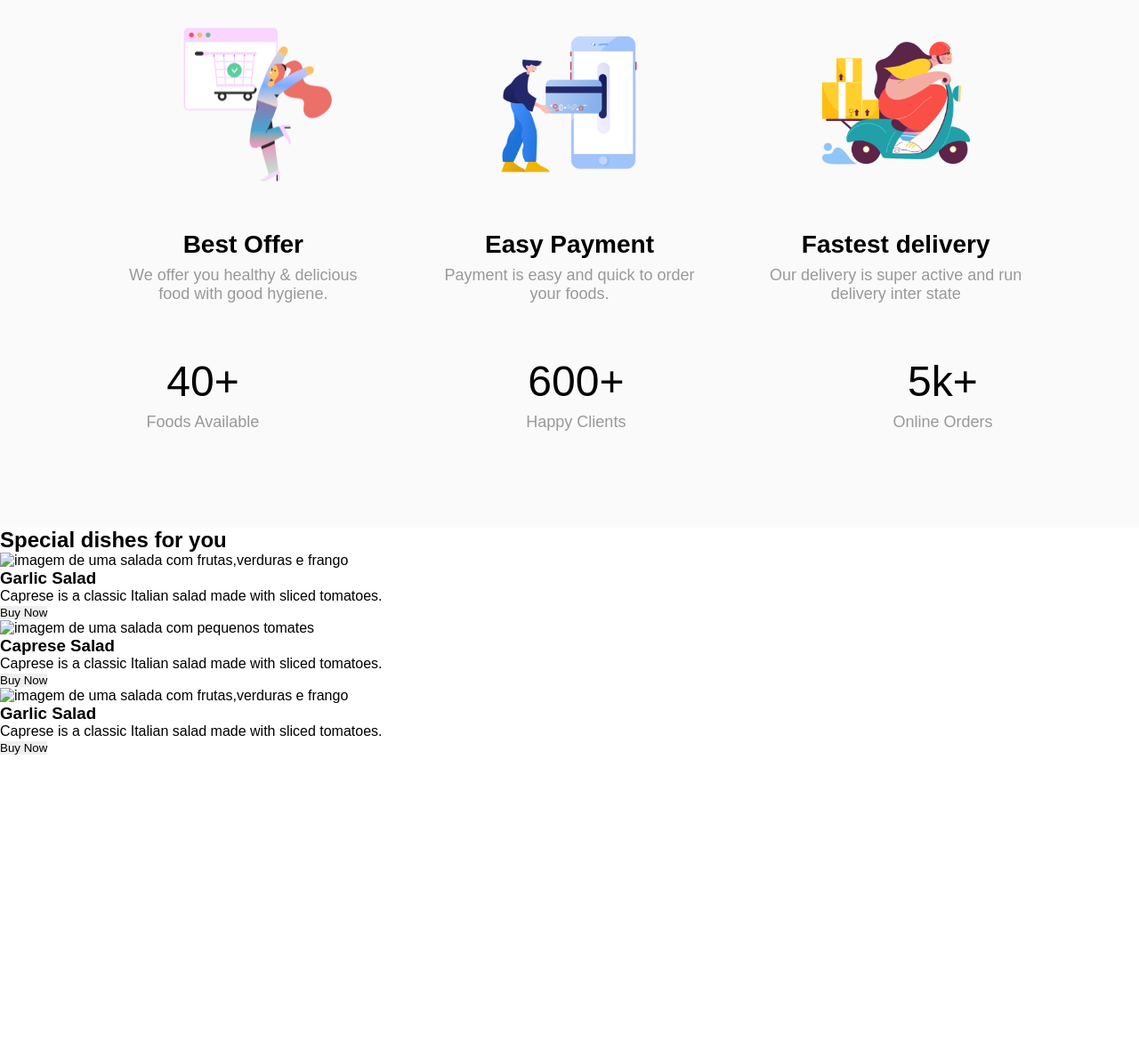
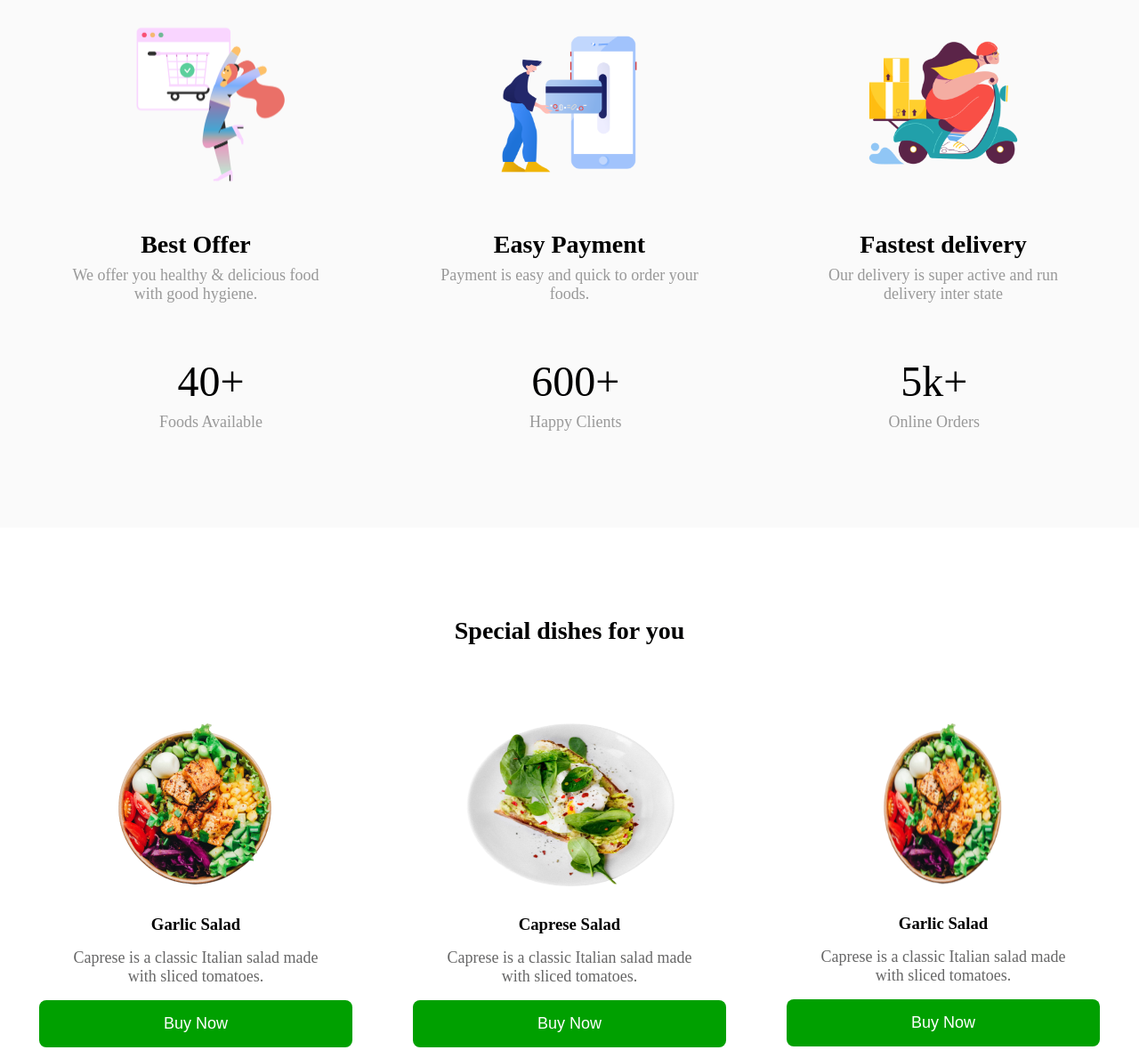
Before and after one commit to itsmsarah/Quick-Food, a plain HTML site: page index.html in a window 1280 px wide. Shown: the part 906-2086 px from the top of the page at 89% size. Before the commit the page ends 1755 px from the top, so only its background shows below. Drawn offline with Linux system fonts and the light colour scheme.

Commit message:
style:Style special dishes in style.css

```diff
--- a/src/styles/global.css
+++ b/src/styles/global.css
@@ -9,8 +9,9 @@
     src: url('../assets/fonts/Gilroy.ttf') format('ttf');
 }
 
+
 body {
-    font-family: 'Gilroy', sans-serif;
+    font-family: 'Gilroy';
 }
 
 :root{
--- a/src/styles/style.css
+++ b/src/styles/style.css
@@ -1,4 +1,24 @@
 @import url(./global.css);
+
+@font-face {
+    font-family: 'Gilroy Black';
+    src: url('../assets/fonts/Gilroy-Black.ttf') format('ttf');
+}
+
+@font-face {
+    font-family: 'Gilroy Bold';
+    src: url('../assets/fonts/Gilroy-Bold.ttf') format('ttf');
+}
+
+@font-face {
+    font-family: 'Gilroy Light';
+    src: url('../assets/fonts/Gilroy-Light.ttf') format('ttf');
+}
+
+@font-face {
+    font-family: 'Gilroy Medium';
+    src: url('../assets/fonts/Gilroy-Medium.ttf') format('ttf');
+}
 
 header{
     display: flex;
@@ -90,14 +110,20 @@ main{
 .why-choose-us{
     background-color: var( --color--white--overlay);
     padding: 100px;
+    display: flex;
+    flex-direction: column;
+    justify-content: center;
+    align-items: center;
 }
 .choose-us-title {
     text-align: center;
 }
 .choose-us-title h2{
     margin-bottom: 14px;
-    font-weight:bold;
-    font-size: var(--font--size--h2);
+    font-size:48px;
+    font-family: 'Gilroy Bold';
+
+
 }
 .choose-us-title p{
   color: var( --color--neutral--grey);
@@ -108,7 +134,7 @@ main{
     width: 216px;
 }
 .article-choose-us{
-    width: 400px;
+    width: 1240px;
     display: flex;
     flex-direction: column;
     align-items: center;
@@ -117,10 +143,12 @@ main{
     align-items: center;
 }
 .cards-why-choose{
+    width: 1240px;
     display: flex;
     justify-content: center;
     margin-top: 60px;
     gap:20px;
+
 }
 .article-choose-us h3{
     text-align: center;
@@ -152,5 +180,62 @@ main{
     margin-top: 8px;
     color: var(--color--neutral--grey);
     font-size: var(--font--size--p);
+}
+.special-dishes{
+    padding: 100px;
+    display: flex;
+    flex-direction: column;
+    justify-content: center;
+    align-items: center;
 
 }
+.special-dishes-h2{
+    text-align: center;
+    font-size:var(--font--size--h2);
+    color: var(--color--neutral--black);
+}
+.img-special-dishes{
+    width: 250px;
+    height: 242.65px;
+}
+.img-special-dishes-different{
+    width: 192px;
+    height:242px;
+}
+.cards-special-dishes{
+    width: 1240px;
+    display: flex;
+    flex-direction: center;
+    align-items: center;
+    gap:20px
+
+}
+.special-dishes-container{
+    width: 400px;
+    text-align: center;
+    display: flex;
+    flex-direction: column;
+    align-items: center;
+}
+.special-dishes-h2{
+    font-size: var(--font--size--h3);
+    color: var(--color--neutral--black);
+    margin-bottom: 60px;
+
+}
+.special-dishes-container p{
+    color: var( --color--neutral--light--gray);
+    font-size: var(--font--size--p);
+    margin-top: 16px;
+    width: 279px;
+    text-align: center;
+}
+.special-dishes-container button{
+    margin-top: 16px;
+    width: 352px;
+    padding: 16px 32px;
+    background-color: var(--color--primary--green);
+    color: var(--color--neutral--white);
+    font-size: var(--font-size--button);
+    border-radius: 8px ;
+}
```
Also changed, not shown: src/assets/fonts/Gilroy-Black.ttf (added), src/assets/fonts/Gilroy-Bold.ttf (added), src/assets/fonts/Gilroy-Light.ttf (added), src/assets/fonts/Gilroy-Medium.ttf (added), src/assets/images/Pexels Photo by Daria Shevtsova.png (added), src/assets/images/unsplash_kcA-c3f_3FE-1.png (added), src/assets/images/unsplash_kcA-c3f_3FE.png (added).
